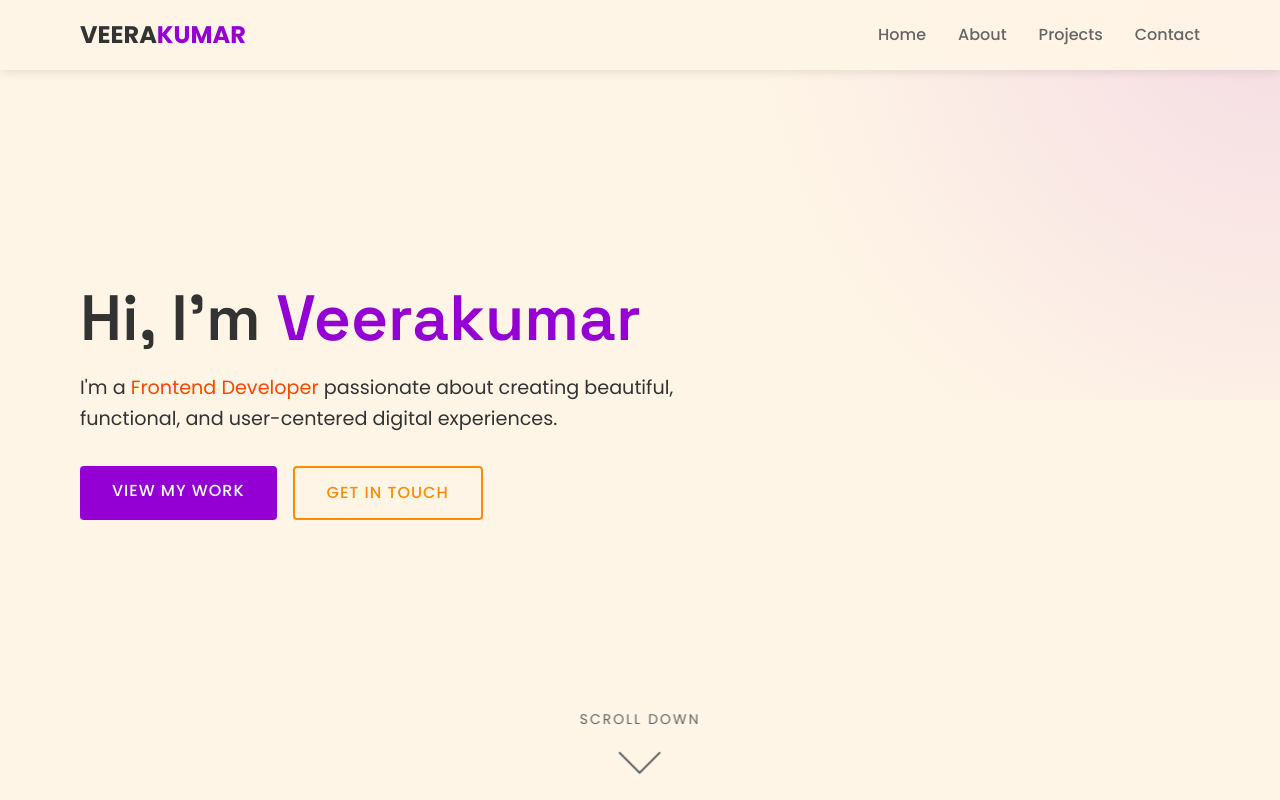
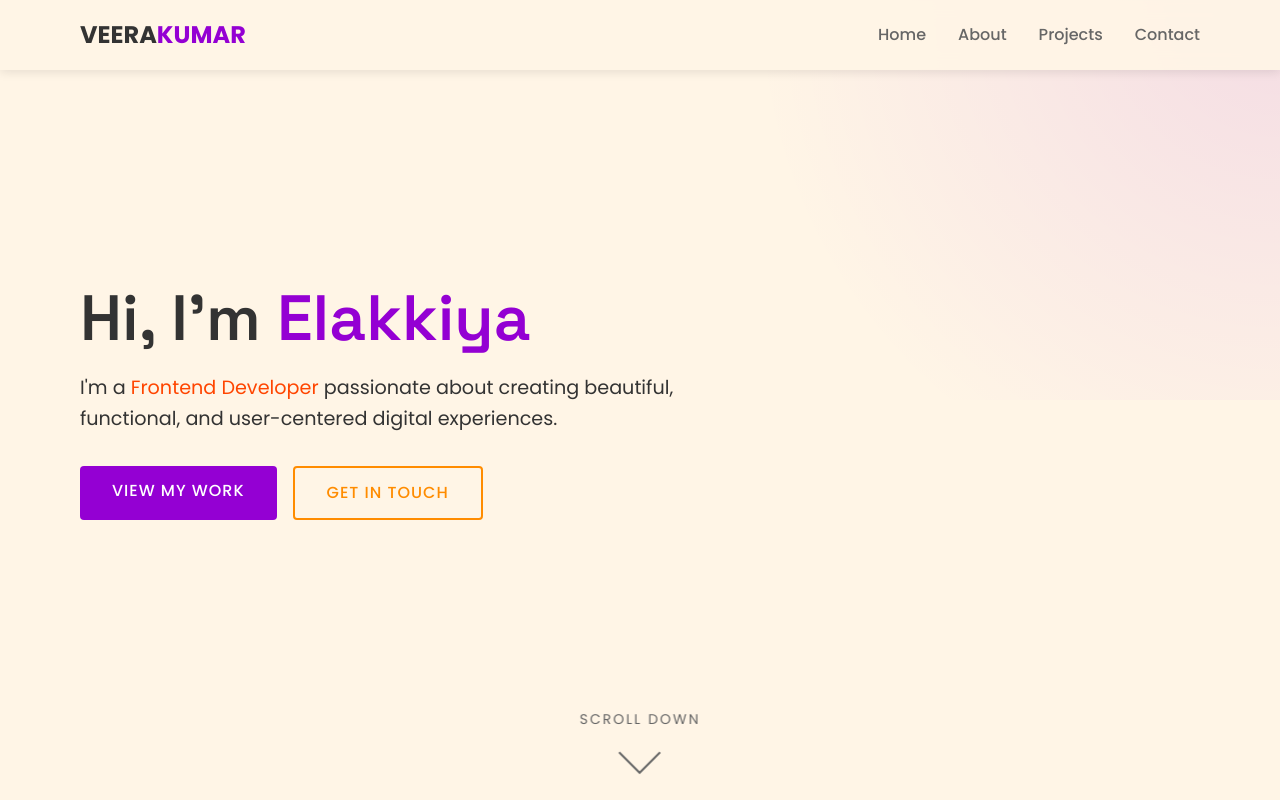
Before and after one commit to Elakkiya267/data-engg-and-gen-ai, a plain HTML site: page index.html in a window 1280 px wide. Shown: the top 800 px of the page. Drawn offline with Linux system fonts and the light colour scheme.

Commit message:
name updated

```diff
--- a/index.html
+++ b/index.html
@@ -3,7 +3,7 @@
 <head>
     <meta charset="UTF-8">
     <meta name="viewport" content="width=device-width, initial-scale=1.0">
-    <title>Alex Morgan | Frontend Developer</title>
+    <title>Elakkiya | Frontend Developer</title>
     <style>
         /* ===== RESET & FONTS ===== */
         @import url('https://fonts.googleapis.com/css2?family=Poppins:wght@300;400;500;600;700&family=Space+Grotesk:wght@300;400;500;600;700&display=swap');
@@ -802,7 +802,7 @@
     <!-- Hero Section -->
     <section id="home" class="hero">
         <div class="container hero-content">
-            <h1>Hi, I'm <span class="highlight">Veerakumar</span></h1>
+            <h1>Hi, I'm <span class="highlight">Elakkiya</span></h1>
             <p>I'm a <span class="accent">Frontend Developer</span> passionate about creating beautiful, functional, and user-centered digital experiences.</p>
             <div class="hero-buttons">
                 <a href="#projects" class="btn">View My Work</a>
```
